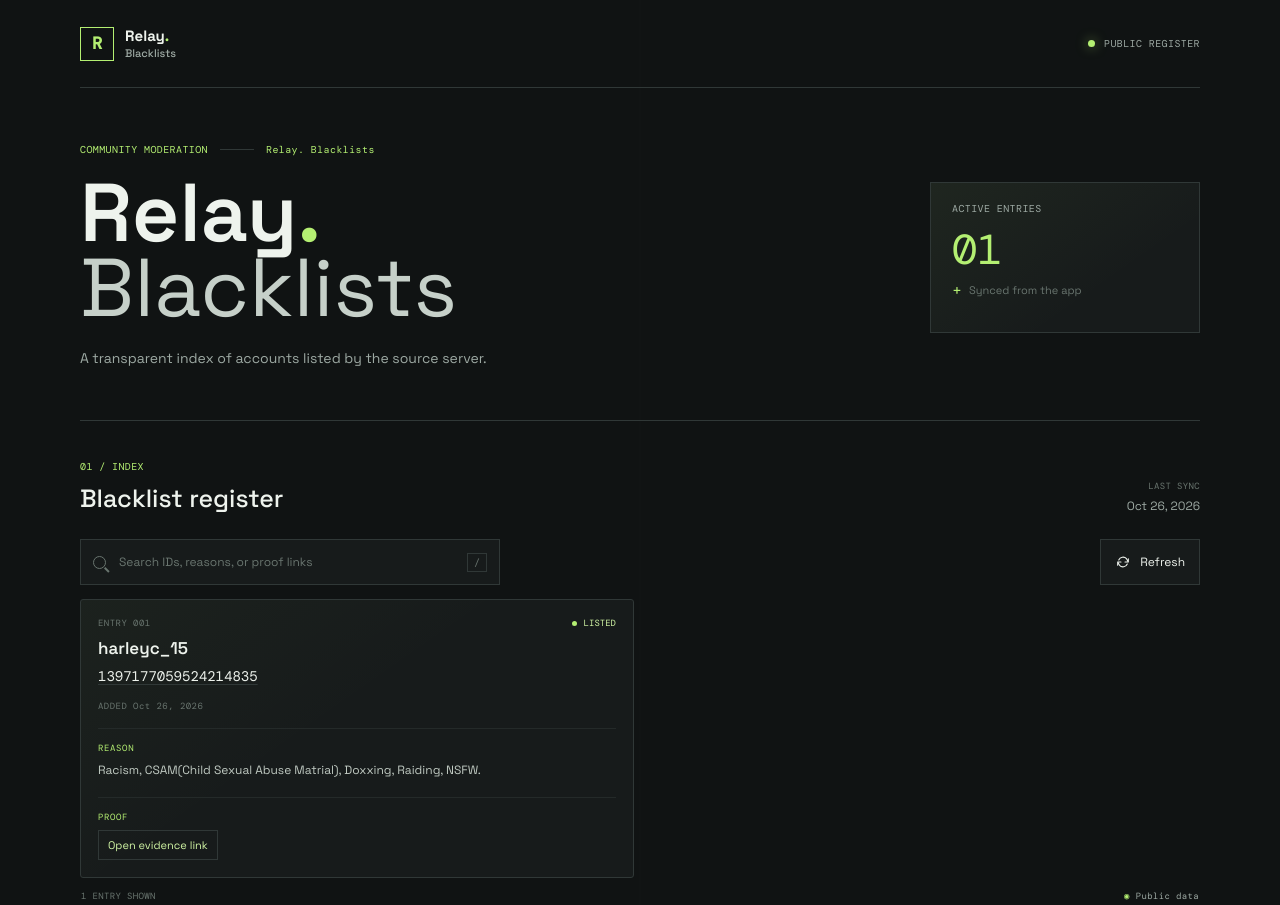
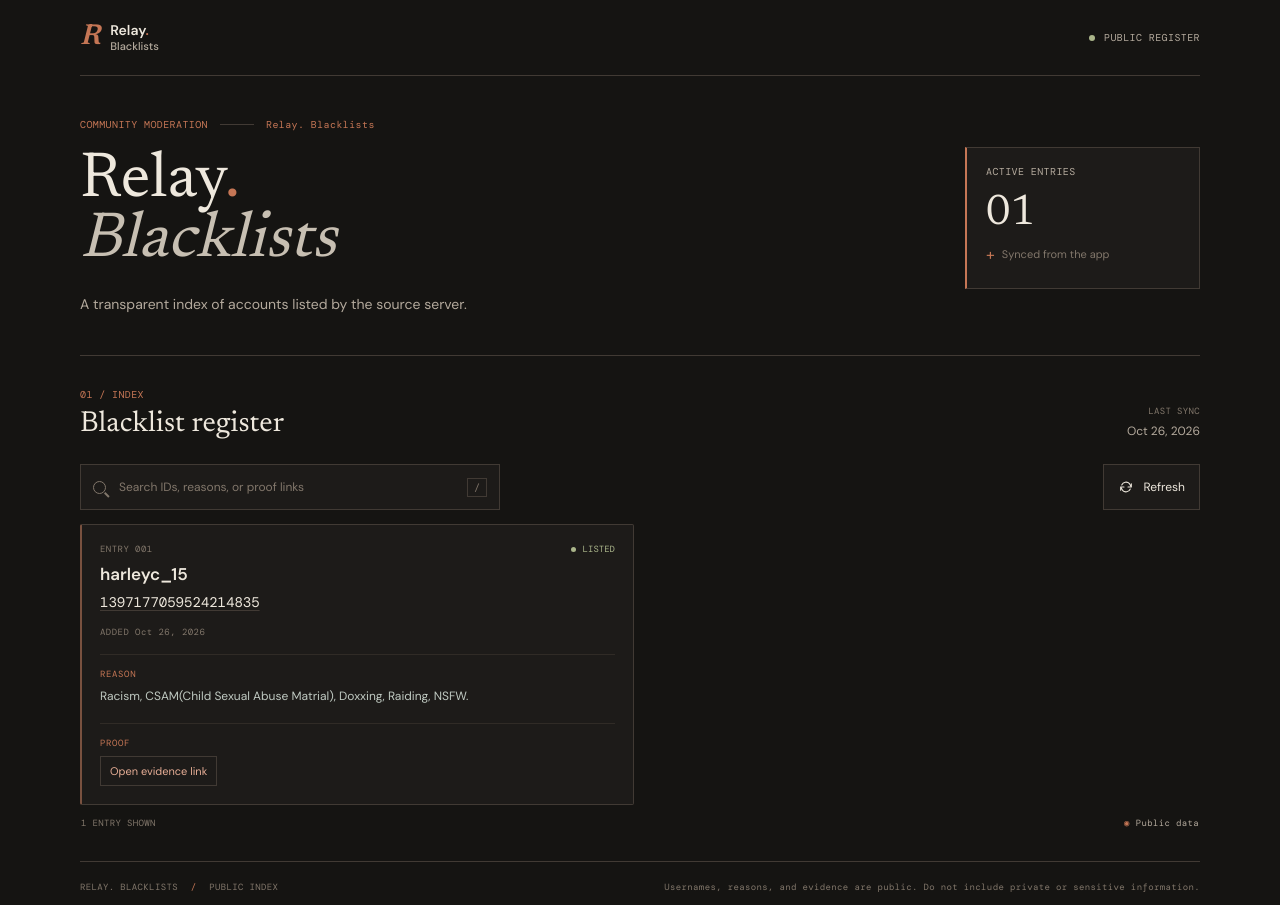
Before and after one commit to blacklist-bot/blacklist-bot, a website: page docs/index.html in a window 1280 px wide. Shown: the top 905 px of the page. Drawn offline with nearby package versions, Linux system fonts and the light colour scheme.

Commit message:
Refine blacklist site visual style

```diff
--- a/docs/index.html
+++ b/docs/index.html
@@ -3,12 +3,12 @@
   <head>
     <meta charset="utf-8">
     <meta name="viewport" content="width=device-width, initial-scale=1">
-    <meta name="theme-color" content="#101313">
+    <meta name="theme-color" content="#151412">
     <meta name="description" content="Public index of Relay. Blacklists entries.">
     <title>Relay. Blacklists | Public Index</title>
     <link rel="preconnect" href="https://fonts.googleapis.com">
     <link rel="preconnect" href="https://fonts.gstatic.com" crossorigin>
-    <link href="https://fonts.googleapis.com/css2?family=DM+Mono:wght@400;500&family=Space+Grotesk:wght@400;500;600;700&display=swap" rel="stylesheet">
+    <link href="https://fonts.googleapis.com/css2?family=DM+Mono:wght@400;500&family=DM+Sans:wght@400;500;600;700&family=Newsreader:opsz,wght@6..72,400;6..72,500;6..72,600&display=swap" rel="stylesheet">
     <link rel="stylesheet" href="styles.css?v=cards-proof-usernames-20261026">
     <script src="app.js?v=cards-proof-usernames-20261026" defer></script>
   </head>
--- a/docs/styles.css
+++ b/docs/styles.css
@@ -1,18 +1,20 @@
 :root {
   color-scheme: dark;
-  --background: #101313;
-  --surface: #171b1b;
-  --surface-raised: #1d2322;
-  --line: #303837;
-  --line-soft: #242a29;
-  --text: #eef3ed;
-  --muted: #9da9a3;
-  --subtle: #69756f;
-  --accent: #b4ef72;
-  --accent-soft: #d2f7a5;
-  --danger: #f07c68;
+  --background: #151412;
+  --surface: #1d1b19;
+  --surface-raised: #272420;
+  --line: #413a34;
+  --line-soft: #302b26;
+  --text: #eee8dd;
+  --muted: #b4aa9d;
+  --subtle: #82776b;
+  --accent: #c57655;
+  --accent-soft: #e7ae96;
+  --status: #aab58a;
+  --danger: #df7968;
   --mono: "DM Mono", "SFMono-Regular", Consolas, monospace;
-  --sans: "Space Grotesk", "Avenir Next", sans-serif;
+  --sans: "DM Sans", "Avenir Next", sans-serif;
+  --display: "Newsreader", Georgia, serif;
 }
 
 * { box-sizing: border-box; }
@@ -22,7 +24,8 @@ body {
   margin: 0;
   color: var(--text);
   background-color: var(--background);
-  background-image: linear-gradient(90deg, transparent 0, transparent calc(50% - 1px), rgb(255 255 255 / 1.3%) 50%, transparent calc(50% + 1px));
+  background-image: radial-gradient(rgb(238 232 221 / 2.2%) .65px, transparent .65px);
+  background-size: 8px 8px;
   font-family: var(--sans);
   -webkit-font-smoothing: antialiased;
 }
@@ -31,32 +34,32 @@ button, input { font: inherit; }
 a { color: inherit; }
 
 .site-frame { width: min(1120px, calc(100% - 64px)); margin: 0 auto; }
-.topbar { height: 88px; display: flex; align-items: center; justify-content: space-between; border-bottom: 1px solid var(--line); }
-.wordmark { display: inline-flex; align-items: center; gap: 11px; text-decoration: none; font-size: 15px; font-weight: 700; line-height: 1.04; }
-.wordmark-mark { width: 34px; height: 34px; display: grid; place-items: center; border: 1px solid var(--accent); color: var(--accent); font-family: var(--mono); font-size: 17px; }
+.topbar { height: 76px; display: flex; align-items: center; justify-content: space-between; border-bottom: 1px solid var(--line); }
+.wordmark { display: inline-flex; align-items: center; gap: 10px; text-decoration: none; font-size: 14px; font-weight: 600; line-height: 1.04; }
+.wordmark-mark { color: var(--accent); font-family: var(--display); font-size: 29px; font-style: italic; line-height: 1; }
 .wordmark-dot { color: var(--accent); }
 .wordmark-sub { color: var(--muted); font-size: 11px; font-weight: 500; }
 .live-indicator, .eyebrow, .summary-label, .updated-label, .section-index, th, .registry-foot, .footer { font-family: var(--mono); letter-spacing: .04em; }
 .live-indicator { display: flex; align-items: center; gap: 9px; color: var(--muted); font-size: 10px; }
-.live-dot { width: 7px; height: 7px; border-radius: 50%; background: var(--accent); box-shadow: 0 0 12px rgb(180 239 114 / 55%); }
+.live-dot { width: 6px; height: 6px; border-radius: 50%; background: var(--status); }
 
-.intro { min-height: 316px; display: grid; grid-template-columns: minmax(0, 1fr) 270px; align-items: center; gap: 48px; padding: 55px 0 49px; border-bottom: 1px solid var(--line); }
+.intro { min-height: 270px; display: grid; grid-template-columns: minmax(0, 1fr) 235px; align-items: center; gap: 48px; padding: 42px 0 38px; border-bottom: 1px solid var(--line); }
 .eyebrow { display: flex; align-items: center; gap: 12px; margin: 0 0 20px; color: var(--accent); font-size: 10px; }
 .eyebrow-rule { width: 34px; height: 1px; background: var(--line); }
-h1 { margin: 0; font-size: clamp(52px, 7vw, 82px); font-weight: 600; line-height: .91; letter-spacing: 0; }
+h1 { margin: 0; font-family: var(--display); font-size: clamp(48px, 5vw, 66px); font-weight: 400; line-height: .94; letter-spacing: 0; }
 .title-period { color: var(--accent); }
-.title-light { color: #c6d0c9; font-weight: 400; }
+.title-light { color: #c7bfb2; font-style: italic; font-weight: 400; }
 .intro-note { max-width: 430px; margin: 22px 0 0; color: var(--muted); font-size: 14px; line-height: 1.7; }
-.summary { min-height: 151px; padding: 19px 21px; border: 1px solid var(--line); background: linear-gradient(145deg, rgb(180 239 114 / 5%), transparent 68%), var(--surface); }
+.summary { min-height: 142px; padding: 17px 19px; border: 1px solid var(--line); border-left: 2px solid var(--accent); background: var(--surface); }
 .summary-label { color: var(--muted); font-size: 10px; }
-.summary-value { margin: 14px 0 9px; font-family: var(--mono); font-size: 42px; line-height: 1; color: var(--accent); }
+.summary-value { margin: 14px 0 9px; font-family: var(--display); font-size: 43px; line-height: 1; color: var(--text); }
 .summary-foot { display: flex; align-items: center; gap: 7px; color: var(--subtle); font-size: 11px; }
 .summary-mark { color: var(--accent); font-size: 16px; }
 
-.registry { padding: 39px 0 32px; }
+.registry { padding: 32px 0 32px; }
 .registry-head { display: flex; justify-content: space-between; align-items: end; gap: 24px; }
 .section-index { margin: 0 0 9px; color: var(--accent); font-size: 10px; }
-h2 { margin: 0; font-size: 25px; font-weight: 500; letter-spacing: 0; }
+h2 { margin: 0; font-family: var(--display); font-size: 29px; font-weight: 400; letter-spacing: 0; }
 .updated-block { display: flex; flex-direction: column; align-items: flex-end; gap: 6px; color: var(--muted); font-size: 12px; }
 .updated-label { color: var(--subtle); font-size: 9px; }
 .toolbar { display: flex; justify-content: space-between; gap: 12px; margin: 25px 0 14px; }
@@ -73,16 +76,16 @@ kbd { padding: 2px 6px; border: 1px solid var(--line); color: var(--subtle); fon
 .refresh-button svg { width: 16px; height: 16px; fill: none; stroke: currentColor; stroke-linecap: round; stroke-linejoin: round; stroke-width: 1.6; }
 
 .entry-grid { display: grid; grid-template-columns: repeat(2, minmax(0, 1fr)); gap: 12px; }
-.entry-card { min-width: 0; padding: 17px; border: 1px solid var(--line); border-radius: 3px; background: linear-gradient(145deg, rgb(180 239 114 / 3%), transparent 46%), var(--surface); transition: border-color .16s ease, transform .16s ease; }
-.entry-card:hover { border-color: #58645c; transform: translateY(-2px); }
+.entry-card { min-width: 0; padding: 18px; border: 1px solid var(--line); border-left: 2px solid #79513f; border-radius: 2px; background: var(--surface); transition: border-color .16s ease; }
+.entry-card:hover { border-color: #6a594d; border-left-color: var(--accent); }
 .card-top { display: flex; align-items: flex-start; justify-content: space-between; gap: 12px; }
 .card-identity { min-width: 0; display: flex; flex-direction: column; gap: 8px; }
 .card-index, .card-date { color: var(--subtle); font-family: var(--mono); font-size: 9px; letter-spacing: .05em; }
 .card-username { overflow-wrap: anywhere; color: var(--text); font-size: 17px; font-weight: 600; }
 .user-id { overflow-wrap: anywhere; color: var(--text); font-family: var(--mono); font-size: 14px; text-decoration-color: var(--line); text-underline-offset: 3px; }
 .user-id:hover { color: var(--accent); text-decoration-color: var(--accent); }
-.status-tag { display: inline-flex; align-items: center; gap: 7px; color: var(--accent-soft); font-family: var(--mono); font-size: 9px; text-transform: uppercase; }
-.status-tag::before { width: 5px; height: 5px; border-radius: 50%; background: var(--accent); content: ""; }
+.status-tag { display: inline-flex; align-items: center; gap: 7px; color: var(--status); font-family: var(--mono); font-size: 9px; text-transform: uppercase; }
+.status-tag::before { width: 5px; height: 5px; border-radius: 50%; background: var(--status); content: ""; }
 .card-date { margin: 15px 0 0; }
 .card-section { margin-top: 16px; padding-top: 13px; border-top: 1px solid var(--line-soft); }
 .card-section h3 { margin: 0 0 7px; color: var(--accent); font-family: var(--mono); font-size: 9px; font-weight: 400; letter-spacing: .07em; text-transform: uppercase; }
@@ -107,7 +110,7 @@ kbd { padding: 2px 6px; border: 1px solid var(--line); color: var(--subtle); fon
   .topbar { height: 72px; }
   .intro { min-height: 0; grid-template-columns: 1fr; gap: 27px; padding: 43px 0 30px; }
   .eyebrow { flex-wrap: wrap; font-size: 9px; }
-  h1 { font-size: clamp(50px, 15vw, 72px); }
+  h1 { font-size: clamp(46px, 13vw, 60px); }
   .intro-note { margin-top: 17px; font-size: 13px; }
   .summary { min-height: 0; display: grid; grid-template-columns: 1fr auto; align-items: center; padding: 14px 16px; }
   .summary-label { grid-column: 1; }
@@ -129,10 +132,3 @@ kbd { padding: 2px 6px; border: 1px solid var(--line); color: var(--subtle); fon
   .status-tag { font-size: 8px; }
   .footer { flex-direction: column; gap: 5px; }
 }
-
-@media (prefers-reduced-motion: no-preference) {
-  .intro-copy, .summary, .registry { animation: enter .55s ease-out both; }
-  .summary { animation-delay: .08s; }
-  .registry { animation-delay: .14s; }
-  @keyframes enter { from { opacity: 0; transform: translateY(8px); } to { opacity: 1; transform: translateY(0); } }
-}
```
